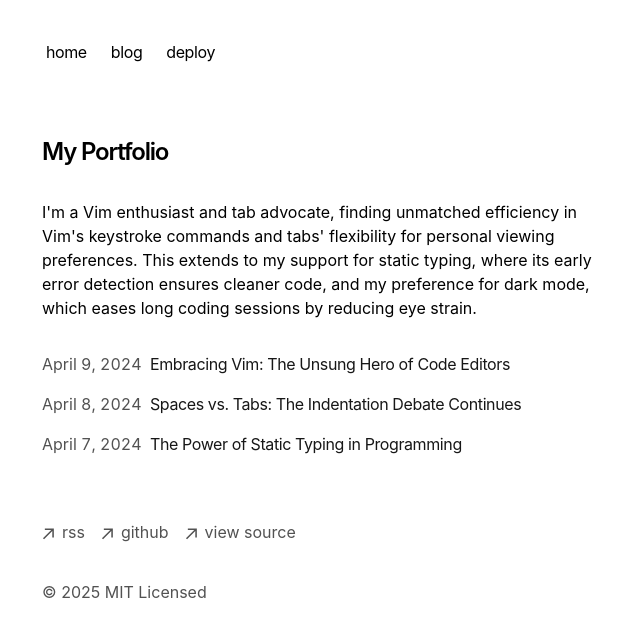
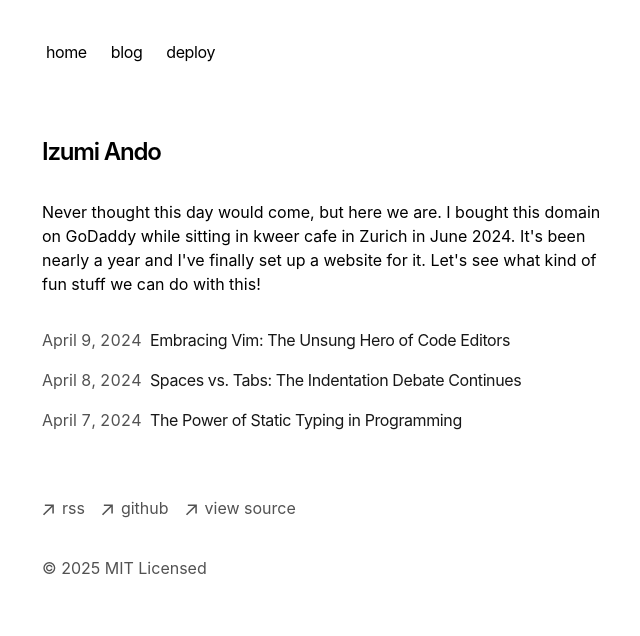
Before and after one commit to izumiando/portfolio, a Next.js app: page / in a window 1280 px wide. Shown: the top 636 px of the page, without its empty margins (310-950 px from the left). Built offline with nearby package versions, Linux system fonts and the light colour scheme.

Commit message:
first modifications

```diff
--- a/app/global.css
+++ b/app/global.css
@@ -148,3 +148,34 @@ table {
 .title {
   text-wrap: balance;
 }
+
+
+/* adding new stuff for funzies */
+@media (prefers-color-scheme: dark) {
+  html {
+    background-color: #4100f5;
+    color: #cdf564;
+    color-scheme: dark;
+  }
+
+  .prose p,
+  .prose h1,
+  .prose h2,
+  .prose h3,
+  .prose h4,
+  .prose a,
+  .prose strong,
+  .prose ul,
+  .prose ol,
+  .prose li,
+  .prose code,
+  .prose pre,
+  .prose table {
+    color: #cdf564 !important;
+  }
+
+  .prose pre {
+    background-color: #4100f5 !important;
+    border-color: #4100f5 !important;
+  }
+}
--- a/app/page.tsx
+++ b/app/page.tsx
@@ -4,14 +4,12 @@ export default function Page() {
   return (
     <section>
       <h1 className="mb-8 text-2xl font-semibold tracking-tighter">
-        My Portfolio
+        Izumi Ando
       </h1>
       <p className="mb-4">
-        {`I'm a Vim enthusiast and tab advocate, finding unmatched efficiency in
-        Vim's keystroke commands and tabs' flexibility for personal viewing
-        preferences. This extends to my support for static typing, where its
-        early error detection ensures cleaner code, and my preference for dark
-        mode, which eases long coding sessions by reducing eye strain.`}
+        {`Never thought this day would come, but here we are.
+        I bought this domain on GoDaddy while sitting in kweer cafe in Zurich in June 2024.
+        It's been nearly a year and I've finally set up a website for it. Let's see what kind of fun stuff we can do with this!`}
       </p>
       <div className="my-8">
         <BlogPosts />
```
Also changed, not shown: 1 other file (tests, documents, lock files or other folders).
